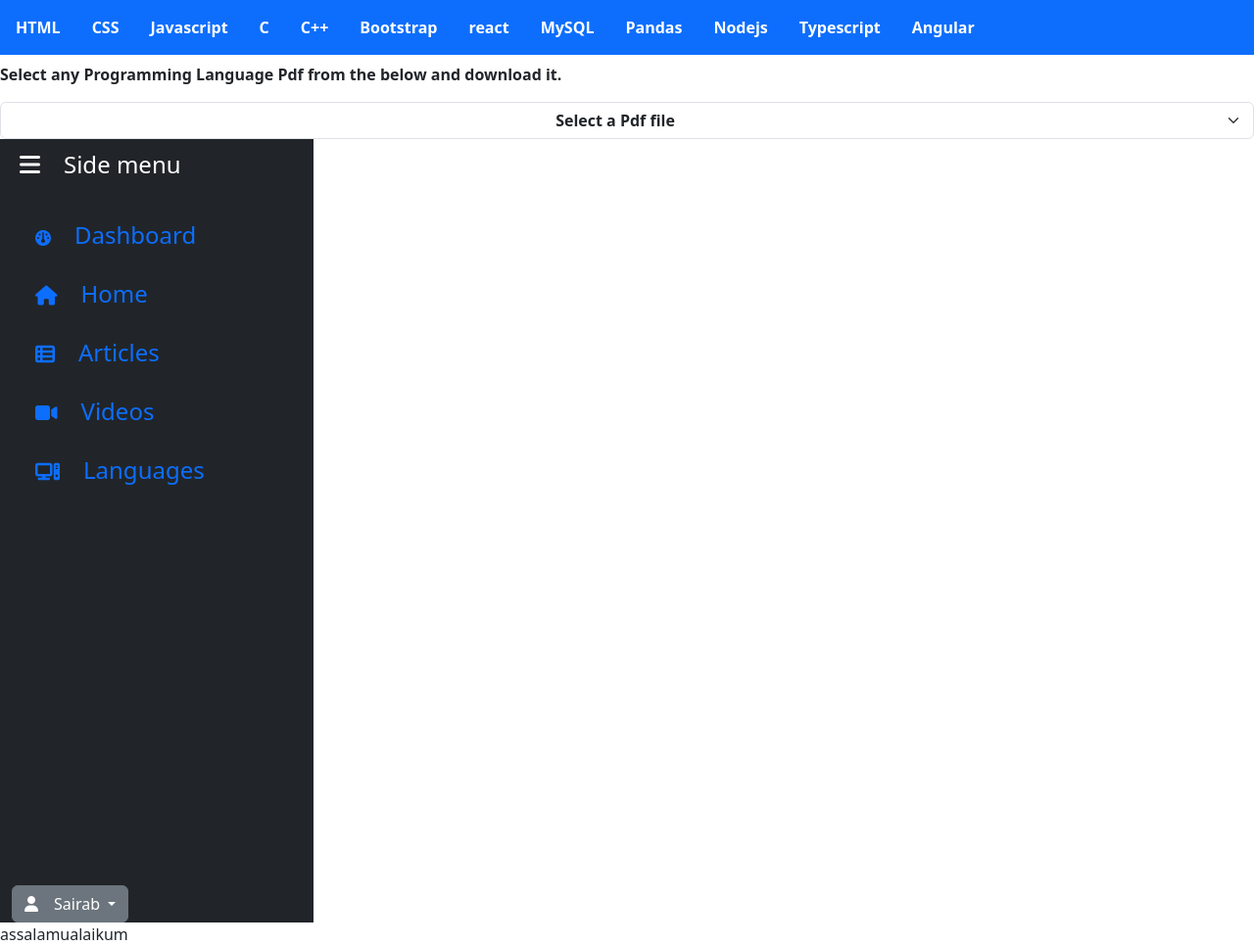
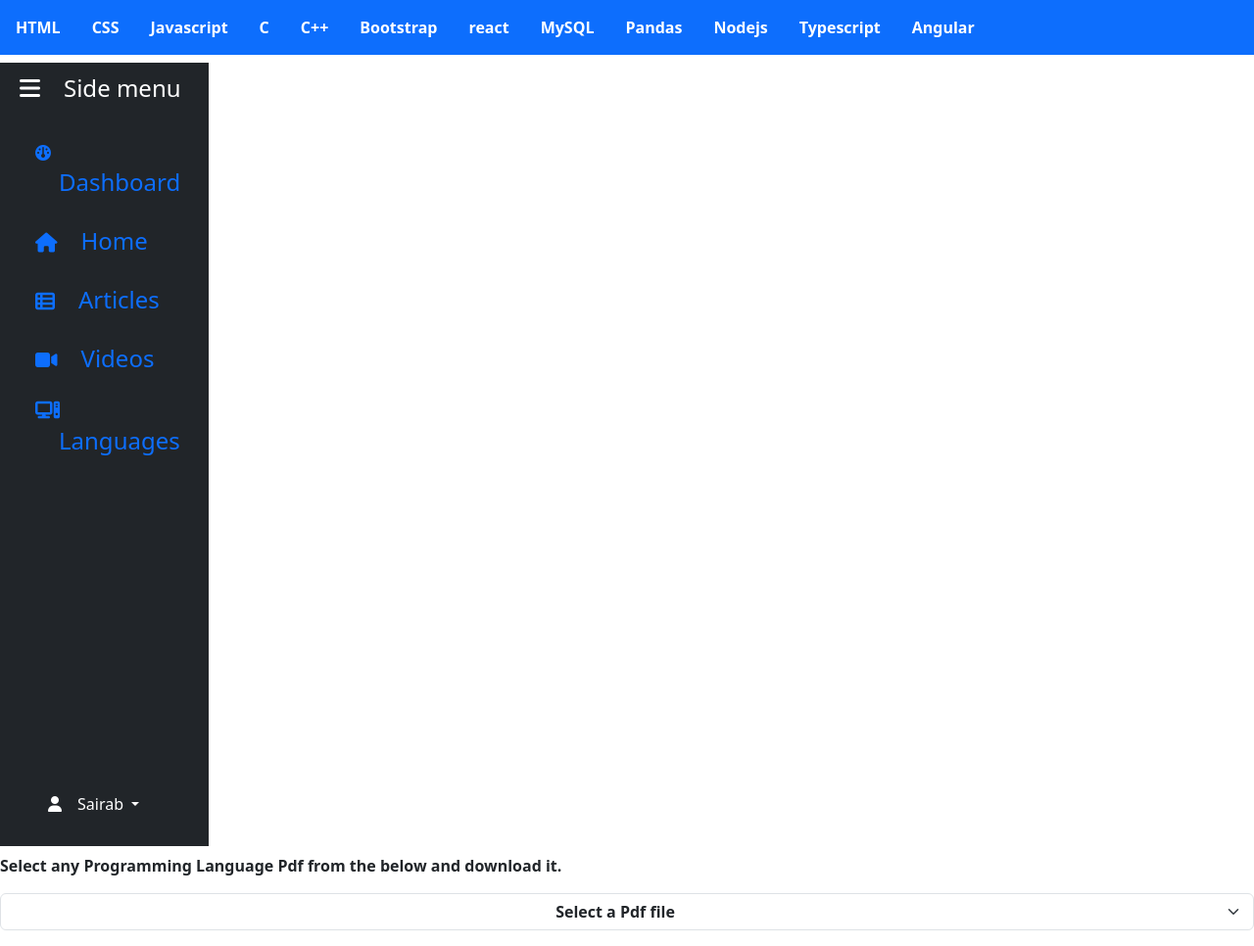
Before and after one commit to arsalaan272/JIGNASA, a plain HTML site: page index.html in a window 1280 px wide. Shown: the part 86-1052 px from the top of the page at 98% size. Drawn offline with nearby package versions, Linux system fonts and the light colour scheme.

Commit message:
setting up margins and indentations for better user experience

```diff
--- a/index.html
+++ b/index.html
@@ -30,7 +30,7 @@
             color: rgb(164, 253, 253);
         }
 
-        .nav-pills li a:hover{
+        .nav-pills li a:hover {
             background-color: rgb(136, 136, 253);
             color: white;
         }
@@ -41,108 +41,215 @@
     <header>
 
         <div class="text-light">
+            <!-- navbar starts and name of the website here -->
             <nav class="navbar navbar-expand-lg bg-info" data-bs-theme="dark">
                 <div class="container-fluid  ">
+
                     <a class="navbar-brand  fs-1 " href="#">Online-Learning</a>
+
                     <button class="navbar-toggler" type="button" data-bs-toggle="collapse"
                         data-bs-target="#navbarSupportedContent" aria-controls="navbarSupportedContent"
                         aria-expanded="false" aria-label="Toggle navigation">
                         <span class="navbar-toggler-icon"></span>
                     </button>
+
                     <div class="collapse navbar-collapse" id="navbarSupportedContent">
                         <ul class="navbar-nav me-auto mb-2 mb-lg-0">
                             <li class="nav-item">
                                 <a class="nav-link" aria-current="page" href="#">Home</a>
                             </li>
+
                             <li class="nav-item">
                                 <a class="nav-link" aria-current="page"
                                     href="https://w3schools.com/Exercises">Exercises</a>
                             </li>
+
                             <li class="nav-item">
                                 <a class="nav-link" aria-current="page"
                                     href="https://w3schools.com/Exercises">Services</a>
                             </li>
+
                             <li class="nav-item">
                                 <a class="nav-link" target="_blank" href="https://w3schools.com">w3schools</a>
                             </li>
+
                             <li class="nav-item dropdown">
                                 <a class="nav-link dropdown-toggle" href="#" role="button" data-bs-toggle="dropdown"
-                                    aria-expanded="false">
-                                    Dropdown
-                                </a>
+                                    aria-expanded="false">Dropdown</a>
+                            </li>
+
                                 <ul class="dropdown-menu">
-                                    <li><a class="dropdown-item" target="_blank"
-                                            href="/compiler/index.html">Compiler</a></li>
-                                    <li><a class="dropdown-item" target="_blank" href="#selecttags">Download pdfs</a>
+                                    <li>
+                                        <a class="dropdown-item" target="_blank"  href="/compiler/index.html">Compiler</a>
+                                        </li>
+
+                                    <li>
+                                        <a class="dropdown-item" target="_blank" href="#selecttags">Download pdfs</a>
                                     </li>
+
                                     <li>
                                         <hr class="dropdown-divider">
                                     </li>
-                                    <li><a class="dropdown-item" target="_blank" href="#">Something else here</a></li>
+
+                                    <li>
+                                        <a class="dropdown-item" target="_blank" href="#">Something else here</a>
+                                    </li>
+
                                 </ul>
                             </li>
                             <li class="nav-item">
                                 <a class="nav-link disabled" aria-disabled="true">Disabled</a>
                             </li>
                         </ul>
+
+                        <!-- search bar and search button here -->
                         <form class="d-flex" role="search">
                             <input class="form-control me-2" type="search" placeholder="Search" aria-label="Search">
                             <button class="btn btn-outline-success fw-bold " type="submit">Search</button>
                         </form>
+
                     </div>
                 </div>
             </nav>
         </div>
+
+        <!-- another subnav -->
         <div class="subnav bg-primary-emphasis">
+
             <nav class="navbar navbar-expand-lg bg-primary" data-bs-theme="dark">
 
+                <ul class="nav text-light fw-bold">
 
-                <ul class="nav text-light fw-bold">
                     <li class="nav-item">
                         <a class="nav-link" href="https://w3schools.com/HTML">HTML</a>
                     </li>
+
                     <li class="nav-item">
                         <a class="nav-link" href="#">CSS</a>
                     </li>
+
                     <li class="nav-item">
                         <a class="nav-link" href="#">Javascript</a>
                     </li>
+
                     <li class="nav-item">
                         <a class="nav-link" href="#">C</a>
                     </li>
+
                     <li class="nav-item">
                         <a class="nav-link" href="#">C++</a>
                     </li>
+
                     <li class="nav-item">
                         <a class="nav-link" href="#">Bootstrap</a>
                     </li>
+
                     <li class="nav-item">
                         <a class="nav-link" href="#">react</a>
                     </li>
+
                     <li class="nav-item">
                         <a class="nav-link" href="#">MySQL</a>
                     </li>
+
                     <li class="nav-item">
                         <a class="nav-link" href="#">Pandas</a>
                     </li>
+
                     <li class="nav-item">
                         <a class="nav-link" href="#">Nodejs</a>
                     </li>
+
                     <li class="nav-item">
                         <a class="nav-link" href="#">Typescript</a>
                     </li>
+
                     <li class="nav-item">
                         <a class="nav-link" href="#">Angular</a>
                     </li>
 
+                </ul>
+
             </nav>
-            </ul>
+
         </div>
     </header>
+
+    <!-- main tag which contains sidemenu and pdf download section -->
     <main class="FirstMain">
+        <!-- sidemenu starts from here -->
+        <div class="container-fluid  mt-2"  id="menu">
+            <div class="row  flex-nowrap">
+                <div class="bg-dark col-auto col-md-4  col-lg-2   min-vh-100  d-flex flex-column  justify-content-between">
+                                    <!-- sidemenu icon  -->
+                    <div class="bg-dark p-2">
+                        <a class="flex align-items-center  text-decoration-none  text-white  mt-1">
+                            <i class="fa-solid fa-bars fs-4" onclick="disablemenu()"  ></i><span
+                                class="fs-4 d-none d-sm-inline ms-4">Side menu</span>
+                        </a>
+
+                        <ul class="nav nav-pills flex-column mt-4">
+                            <li class="nav-item  py-2 py-sm-1">
+                                <a href="#" class="nav-link"><i class="fa-solid fa-gauge"></i><span class="fs-4     ms-4 d-none d-sm-inline">Dashboard</span>
+                                </a>
+                            </li>
+
+                            <li class="nav-item  py-2 py-sm-1">
+                                <a href="#" class="nav-link ">
+                                    <i class="fs-5 fa fa-house"></i><span
+                                        class="fs-4  ms-4 d-none d-sm-inline">Home</span>
+                                </a>
+                            </li>
+
+                            <li class="nav-item  py-1 py-sm-1">
+                                <a href="#" class="nav-link">
+                                    <i class="fs-5 fa fa-table-list"></i><span
+                                        class="fs-4   ms-4 d-none d-sm-inline">Articles</span>
+                                </a>
+                            </li>
+
+                            <li class="nav-item  py-2 py-sm-1">
+                                <a href="#" class="nav-link">
+                                    <i class="fs-5 fa fa-video"></i><span
+                                        class="fs-4   ms-4  d-none d-sm-inline">Videos</span>
+                                </a>
+                            </li>
+
+                            <li class="nav-item  py-2 py-sm-1">
+                                <a href="#" class="nav-link ">
+                                    <i class="fs-5 fa fa-computer"></i><span
+                                        class="fs-4   ms-4  d-none d-sm-inline">Languages</span>
+                                </a>
+                            </li>
+
+                        </ul>
+                    </div>
+
+                    <!-- downside in the sidemenu i.e settings and username etc. -->
+                    <div class="dropdown open  p-3">
+                        <div class="dropdown open p-2">
+                            <button class="btn border-none dropdown-toggle text-white" type="button" id="triggerId"
+                                data-bs-toggle="dropdown" aria-haspopup="true" aria-expanded="false">
+                                <i class="fa-solid fa-user"></i><span class="ms-3">Sairab</span>
+                            </button>
+                            <!-- settings and profile part -->
+                            <div class="dropdown-menu" aria-labelledby="triggerId">
+                                <button class="dropdown-item" href="#">Setting</button>
+                                <button class="dropdown-item disabled" href="#">Profile</button>
+                            </div>
+                        </div>
+                    </div>
+
+                </div>
+            </div>
+        </div>
+
+        <!-- download pdf section starts from here -->
         <section class="sectionOne ">
+
             <div class="pdfs fw-bold mt-2">
                 <p>Select any Programming Language Pdf from the below and download it.</p>
+
                 <select class="form-select  text-center  fw-bold" id="selecttags" aria-label="Default select example">
                     <option value="pdfs">Select a Pdf file</option>
                     <option value="pdfcpp">C++</option>
@@ -157,66 +264,14 @@
                     <option value="pdfP">Pandas</option>
                     <option value="pdfNode">Nodejs</option>
                 </select>
+
             </div>
         </section>
     </main>
 
-
-    <div class="container-fluid  "  id="menu">
-        <div class="row  flex-nowrap">
-            <div class="bg-dark col-auto col-md-4  col-lg-3   min-vh-100  d-flex flex-column  justify-content-between">
-                <div class="bg-dark p-2">
-                    <a class="flex align-items-center  text-decoration-none  text-white  mt-1">
-                        <i class="fa-solid fa-bars fs-4" onclick="disablemenu()" ></i><span class="fs-4 d-none d-sm-inline ms-4">Side menu</span>
-                    </a>
-                    <ul class="nav nav-pills flex-column mt-4">
-                        <li class="nav-item  py-2 py-sm-1">
-                            <a href="#" class="nav-link">
-                                <i class="fa-solid fa-gauge"></i><span class="fs-4  ms-4 d-none d-sm-inline">Dashboard</span>
-                            </a>
-                        </li>
-                        <li class="nav-item  py-2 py-sm-1">
-                            <a href="#" class="nav-link ">
-                            <i class="fs-5 fa fa-house"></i><span class="fs-4  ms-4 d-none d-sm-inline">Home</span>
-                        </a>
-                        </li>
-                        <li class="nav-item  py-1 py-sm-1">
-                            <a href="#" class="nav-link">
-                                <i class="fs-5 fa fa-table-list"></i><span class="fs-4   ms-4 d-none d-sm-inline">Articles</span>
-                            </a>
-                        </li>
-                        <li class="nav-item  py-2 py-sm-1">
-                            <a href="#" class="nav-link">
-                                <i class="fs-5 fa fa-video"></i><span class="fs-4   ms-4  d-none d-sm-inline">Videos</span>
-                            </a>
-                        </li>
-                        <li class="nav-item  py-2 py-sm-1">
-                            <a href="#" class="nav-link ">
-                                <i class="fs-5 fa fa-computer"></i><span class="fs-4   ms-4  d-none d-sm-inline">Languages</span>
-                            </a>
-                        </li>
-                    </ul>
-
-                </div>
-                <div class="dropdown open">
-                    <div class="dropdown open">
-                        <button  class="btn border-none btn-secondary dropdown-toggle"  type="button"     id="triggerId"     data-bs-toggle="dropdown"     aria-haspopup="true"     aria-expanded="false">
-                          <i class="fa-solid fa-user"></i><span class="ms-3">Sairab</span>
-                        </button>
-                        <div class="dropdown-menu" aria-labelledby="triggerId">
-                            <button class="dropdown-item" href="#">Setting</button>
-                            <button class="dropdown-item disabled" href="#">Profile</button>
-                        </div>
-                    </div>
-
-                </div>
-            </div>
-        </div>
-    </div>
-    assalamualaikum
     <script src="https://cdn.jsdelivr.net/npm/bootstrap@5.3.3/dist/js/bootstrap.bundle.min.js"
         integrity="sha384-YvpcrYf0tY3lHB60NNkmXc5s9fDVZLESaAA55NDzOxhy9GkcIdslK1eN7N6jIeHz"
         crossorigin="anonymous"></script>
-        <script src="script.js"></script>
+    <script src="script.js"></script>
 </body>
 </html>
```
